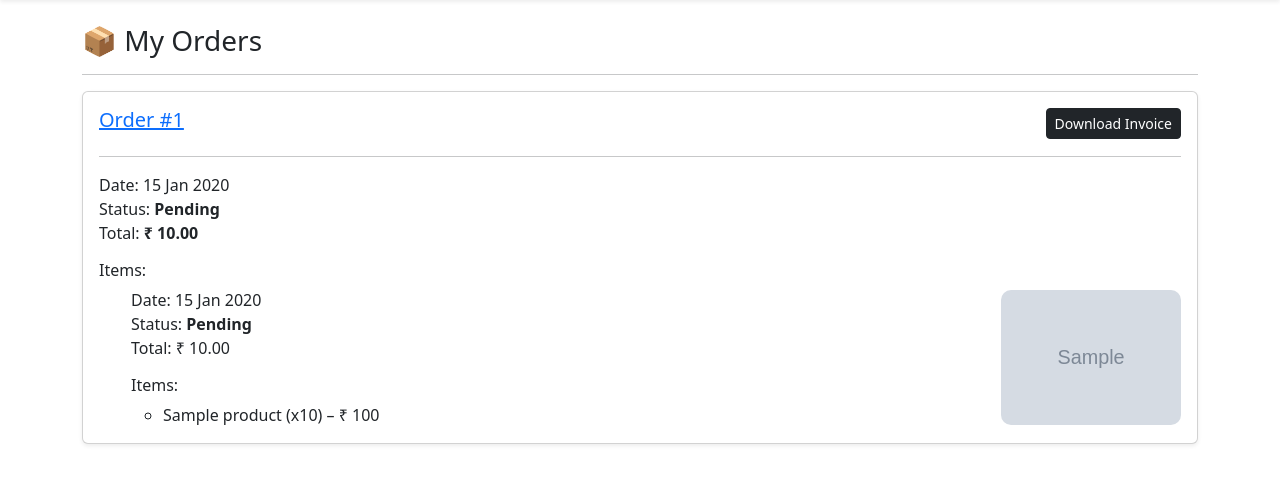
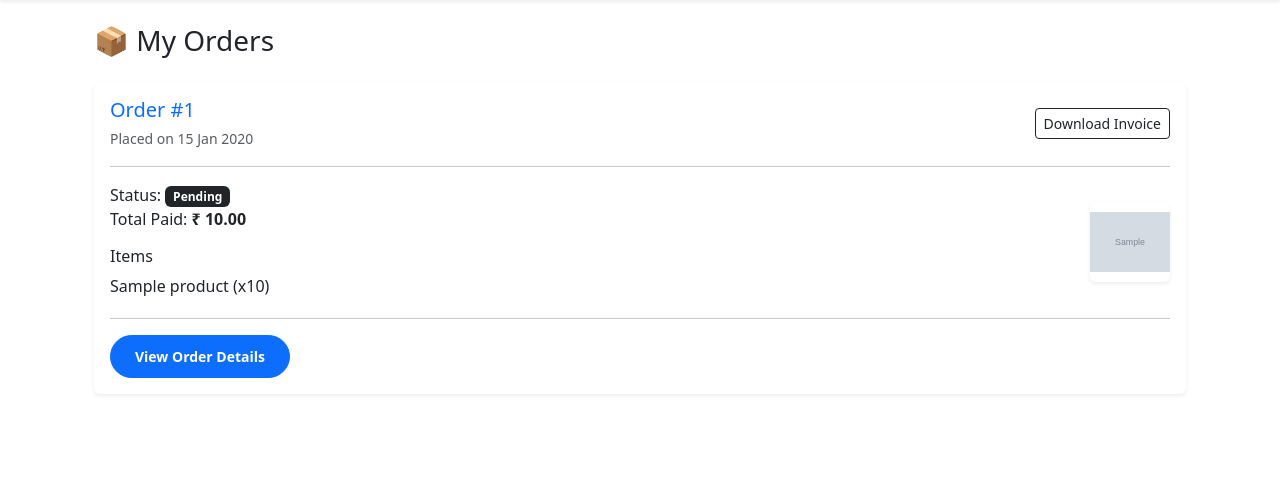
Before and after one commit to Prashuk09/own-Project, a Django app: page /cart/my-orders/ in a window 1280 px wide. Shown: the part 56-540 px from the top of the page. Run offline with Django 5.2, Linux system fonts and the light colour scheme; a user stored in the database is signed in; tables that the repository leaves empty hold one stand-in row (values such as "Sample post"); grey boxes marked "Sample" are stand-in pictures; parts of the project's set-up code (start-up, migrations or seed data) failed here and were passed over.

Commit message:
with new designed templates

```diff
--- a/orders/templates/orders/my_orders.html
+++ b/orders/templates/orders/my_orders.html
@@ -1,77 +1,126 @@
 {% extends 'base.html' %}
+{% load humanize %}
 
 {% block content %}
 
-<h3 class="mb-3">📦 My Orders</h3>
-<hr>
+<div class="container mt-4">
+
+<h3 class="mb-4">📦 My Orders</h3>
 
 {% if orders %}
 
 {% for order in orders %}
 
-  <div class="card mb-4 shadow-sm">
+<div class="card shadow-sm mb-4 border-0">
 
 <div class="card-body">
 
+<!-- ORDER HEADER -->
+
 <div class="d-flex justify-content-between align-items-center">
 
-        <h5>
-          <a href="{% url 'order_detail' order.id %}">
+<div>
+
+<h5 class="mb-1">
+
+<a href="{% url 'order_detail' order.id %}"
+class="text-decoration-none">
+
 Order #{{ order.id }}
+
 </a>
+
 </h5>
 
-        <a href="{% url 'invoice' order.id %}" class="btn btn-sm btn-dark">
+<small class="text-muted">
+Placed on {{ order.created_at|date:"d M Y" }}
+</small>
+
+</div>
+
+<div class="text-end">
+
+<a href="{% url 'invoice' order.id %}"
+class="btn btn-sm btn-outline-dark">
+
 Download Invoice
+
 </a>
+
+</div>
 
 </div>
 
 <hr>
 
+<div class="row align-items-center">
+
+<!-- ORDER DETAILS -->
+
+<div class="col-md-7">
+
 <p class="mb-2">
-        Date: {{ order.created_at|date:"d M Y" }} <br>
-        Status: <b>{{ order.status }}</b> <br>
-        Total: <b>₹ {{ order.total_amount }}</b>
+
+Status:
+
+{% if order.status == "Delivered" %}
+<span class="badge bg-success">{{ order.status }}</span>
+
+{% elif order.status == "Shipped" %}
+<span class="badge bg-info">{{ order.status }}</span>
+
+{% elif order.status == "Cancelled" %}
+<span class="badge bg-danger">{{ order.status }}</span>
+
+{% else %}
+<span class="badge bg-dark">{{ order.status }}</span>
+{% endif %}
+
+<br>
+
+Total Paid: <b>₹ {{ order.total_amount|intcomma }}</b>
+
 </p>
 
-      <h6 class="mt-3">Items:</h6>
+<h6 class="mt-3 mb-2">Items</h6>
 
-      <ul class="mb-0">
+<ul class="list-unstyled mb-0">
 
-       <div class="row align-items-center">
+{% for item in order.orderitem_set.all %}
 
-      <!-- LEFT SIDE (ORDER DETAILS) -->
-      <div class="col-md-9">
+<li class="mb-1">
 
-          <p>
-            Date: {{ order.created_at|date:"d M Y" }} <br>
-            Status: <b>{{ order.status }}</b> <br>
-            Total: ₹ {{ order.total_amount }}
-          </p>
+<a href="{% url 'product_detail' item.product.id %}"
+class="text-decoration-none text-dark">
 
-          <h6>Items:</h6>
+{{ item.product.name }}
 
-          <ul>
-          {% for item in order.orderitem_set.all %}
-              <li>
-                {{ item.product.name }}
-                (x{{ item.quantity }}) – ₹ {{ item.get_total }}
+</a>
+
+(x{{ item.quantity }})
+
 </li>
+
 {% endfor %}
+
 </ul>
 
 </div>
 
+<!-- PRODUCT IMAGES -->
 
-      <!-- RIGHT SIDE (PRODUCT IMAGE) -->
-      <div class="col-md-3 text-end">
+<div class="col-md-5 text-end">
 
-          {% for item in order.orderitem_set.all|slice:":1" %}
+<div class="d-flex justify-content-end flex-wrap gap-2">
+
+{% for item in order.orderitem_set.all|slice:":3" %}
 
 <a href="{% url 'product_detail' item.product.id %}">
+
 <img src="{{ item.product.image.url }}"
-                   style="max-width:180px; height:auto; border-radius:10px;">
+class="img-fluid rounded shadow-sm"
+style="height:80px; width:80px; object-fit:contain;">
+
 </a>
 
 {% endfor %}
@@ -80,7 +129,38 @@
 
 </div>
 
-      </ul>
+</div>
+
+<hr>
+
+<!-- ORDER ACTIONS -->
+
+<div class="d-flex justify-content-between align-items-center">
+
+<div>
+
+<a href="{% url 'order_detail' order.id %}"
+class="btn btn-sm btn-primary">
+
+View Order Details
+
+</a>
+
+</div>
+
+<div>
+
+{% if order.status == "Delivered" %}
+
+<button class="btn btn-sm btn-outline-success">
+Buy Again
+</button>
+
+{% endif %}
+
+</div>
+
+</div>
 
 </div>
 
@@ -90,8 +170,18 @@
 
 {% else %}
 
-  <p class="text-muted">You have no orders yet.</p>
+<div class="text-center mt-5">
+
+<h5 class="text-muted">You haven't placed any orders yet</h5>
+
+<a href="/" class="btn btn-primary mt-3">
+Start Shopping
+</a>
+
+</div>
 
 {% endif %}
 
+</div>
+
 {% endblock %}
--- a/orders/views.py
+++ b/orders/views.py
@@ -161,7 +161,17 @@ def checkout(request):
     addresses = Address.objects.filter(user=request.user)
     default_address = addresses.filter(is_default=True).first()
 
-    total = sum(item.product.price * item.quantity for item in items)
+    # SUBTOTAL
+    subtotal = sum(item.product.price * item.quantity for item in items)
+
+    # DISCOUNT
+    discount = 1000 if subtotal > 2000 else 0
+
+    # GST 18%
+    gst = int((subtotal - discount) * 0.18)
+
+    # FINAL TOTAL
+    final_total = subtotal - discount + gst
 
     # address required
     if not addresses.exists():
@@ -188,7 +198,7 @@ def checkout(request):
         order = Order.objects.create(
             user=request.user,
             address=selected_address,
-            total_amount=total
+            total_amount=final_total
         )
 
         # CREATE ORDER ITEMS + REDUCE STOCK
@@ -203,11 +213,9 @@ def checkout(request):
                 price=product.price
             )
 
-            # reduce stock AFTER order
             product.stock -= item.quantity
             product.save()
 
-        # clear cart
         items.delete()
 
         return redirect('my_orders')
@@ -216,7 +224,10 @@ def checkout(request):
         'items': items,
         'default_address': default_address,
         'addresses': addresses,
-        'total': total
+        'subtotal': subtotal,
+        'discount': discount,
+        'gst': gst,
+        'total': final_total
     })
 
 @login_required
@@ -228,12 +239,31 @@ def order_detail(request, id):
 
     items = OrderItem.objects.filter(order=order)
 
+    # item total calculation
+    for item in items:
+        item.item_total = item.price * item.quantity
+
+    # subtotal
+    subtotal = sum(item.item_total for item in items)
+
+    # discount rule (same as checkout)
+    discount = 1000 if subtotal > 1000 else 0
+
+    # GST 18%
+    gst = int((subtotal - discount) * 0.18)
+
+    # final total
+    final_total = subtotal - discount + gst
+
     return render(request, "orders/order_detail.html", {
         "order": order,
         "items": items,
-        "cancel_request": cancel_request
+        "cancel_request": cancel_request,
+        "subtotal": subtotal,
+        "discount": discount,
+        "gst": gst,
+        "final_total": final_total
     })
-
 
 # ---------------- CANCEL REQUEST ---------------- #
 
```
Also changed, not shown: orders/templates/orders/checkout.html (+122 -83 lines), orders/templates/orders/order_detail.html (+39 -3 lines), store/templates/store/product_detail.html (+21 -8 lines). Lines whose indentation alone changed are shown as unchanged.
